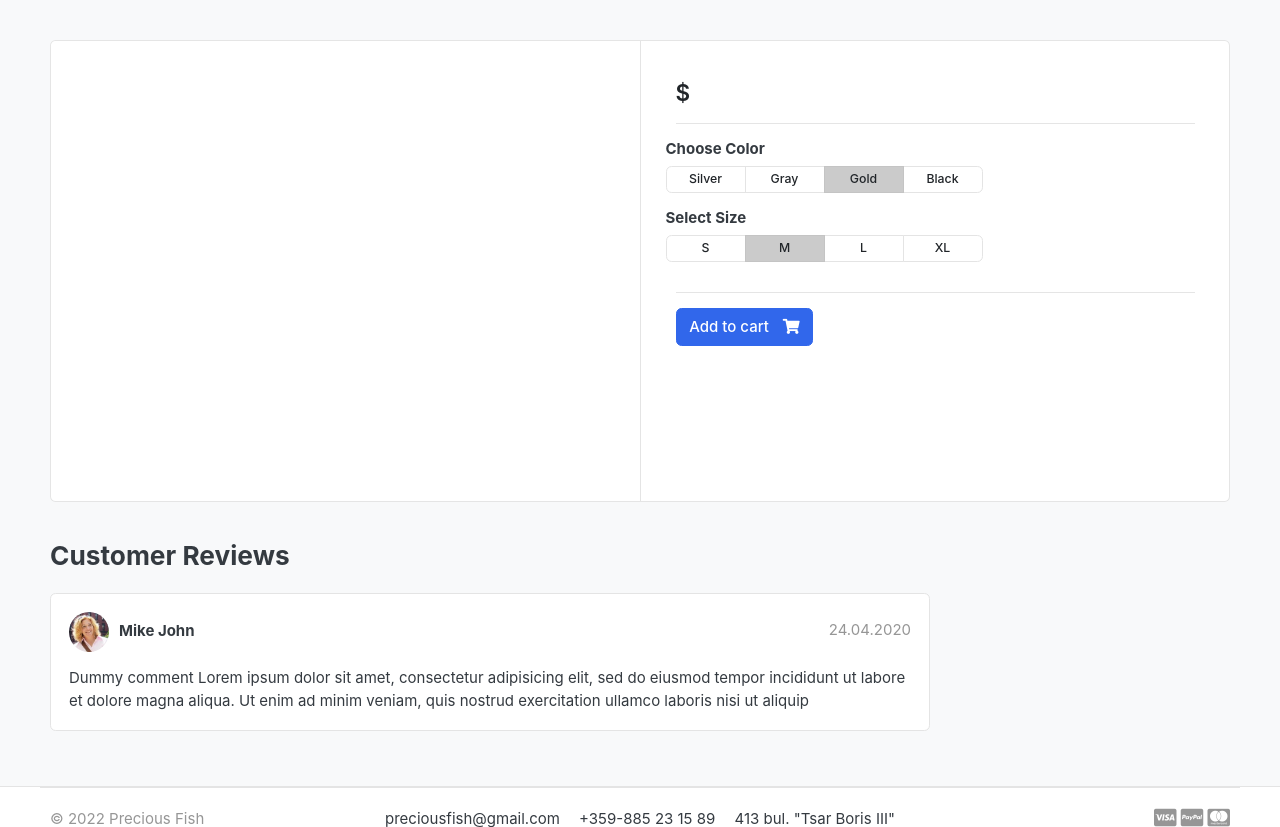
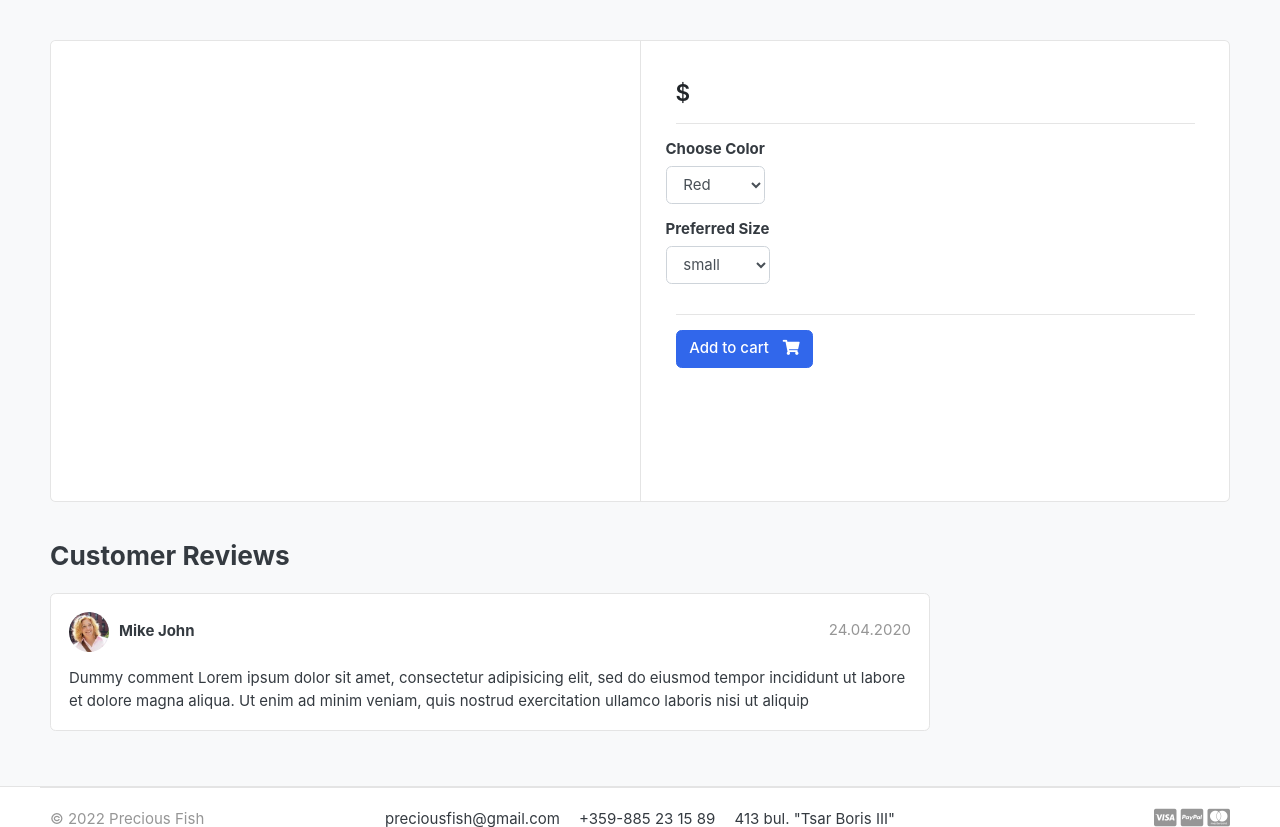
Before and after one commit to LachezarStamenov/online-fish-shoping-platform, a Django app: template templates/store/product_details.html in a window 1280 px wide. Shown: the part 118-945 px from the top of the page. Run offline with Django 4.2, Linux system fonts and the light colour scheme; the template is opened without the code that fills it, so the values that code supplies are empty; some libraries are stand-ins or nearby versions; some web fonts are replaced.

Commit message:
Form added for size and color of the fishes in details.html

```diff
--- a/e_fish_shop_app/cart/views.py
+++ b/e_fish_shop_app/cart/views.py
@@ -7,6 +7,9 @@ from e_fish_shop_app.store.models import Product
 
 
 def add_product_to_cart(request, product_pk):
+    color = request.GET['color']
+    size = request.GET['size']
+
     product = Product.objects.filter(pk=product_pk).get()
     try:
         cart = _get_cart(request)
--- a/templates/store/product_details.html
+++ b/templates/store/product_details.html
@@ -16,6 +16,7 @@
                         </article>
                     </aside>
                     <main class="col-md-6 border-left">
+                        <form action="{% url 'add product to cart' product_pk=product.pk %}" method="get">
                             <article class="content-body">
 
                                 <h2 class="title">{{ product.product_name }}</h2>
@@ -31,39 +32,23 @@
                                 <div class="row">
                                     <div class="item-option-select">
                                         <h6>Choose Color</h6>
-                                    <div class="btn-group btn-group-sm btn-group-toggle" data-toggle="buttons">
-                                        <label class="btn btn-light">
-                                            <input type="radio" name="radio_color"> Silver
-                                        </label>
-                                        <label class="btn btn-light">
-                                            <input type="radio" name="radio_color"> Gray
-                                        </label>
-                                        <label class="btn btn-light active">
-                                            <input type="radio" name="radio_color checked"> Gold
-                                        </label>
-                                        <label class="btn btn-light">
-                                            <input type="radio" name="radio_color"> Black
-                                        </label>
-                                    </div>
+                                        <select name="color" class="form-control">
+                                            <option value="red">Red</option>
+                                            <option value="yellow">Yellow</option>
+                                            <option value="green">Green</option>
+                                            <option value="pink">Pink</option>
+                                        </select>
+
                                     </div>
                                 </div>
                                 <div class="row">
                                     <div class="item-option-select">
-                                    <h6>Select Size</h6>
-                                    <div class="btn-group btn-group-sm btn-group-toggle" data-toggle="buttons">
-                                        <label class="btn btn-light">
-                                            <input type="radio" name="radio_color"> S
-                                        </label>
-                                        <label class="btn btn-light active">
-                                            <input type="radio" name="radio_color" checked> M
-                                        </label>
-                                        <label class="btn btn-light">
-                                            <input type="radio" name="radio_color"> L
-                                        </label>
-                                        <label class="btn btn-light">
-                                            <input type="radio" name="radio_color"> XL
-                                        </label>
-                                    </div>
+                                        <h6>Preferred Size</h6>
+                                       <select name="size" class="form-control">
+                                            <option value="small">small</option>
+                                            <option value="medium">medium</option>
+                                            <option value="large">large</option>
+                                        </select>
                                     </div>
                                 </div>
                                 <hr>
@@ -78,12 +63,12 @@
                                            class="btn  btn-outline-primary"> <span class="text">View Cart</span> <i
                                                 class="fas fa-eye"></i> </a>
                                     {% else %}
-                                    <a href="{% url 'add product to cart' product_pk=product.pk %}"
-                                       class="btn  btn-primary"> <span class="text">Add to cart</span> <i
-                                            class="fas fa-shopping-cart"></i> </a>
+                                        <button type="submit" class="btn  btn-primary"> <span class="text">Add to cart</span>
+                                            <i class="fas fa-shopping-cart"></i> </button>
                                     {% endif %}
                                 {% endif %}
                             </article>
+                        </form>
                     </main>
                 </div>
             </div>
```
Lines whose indentation alone changed are shown as unchanged.
